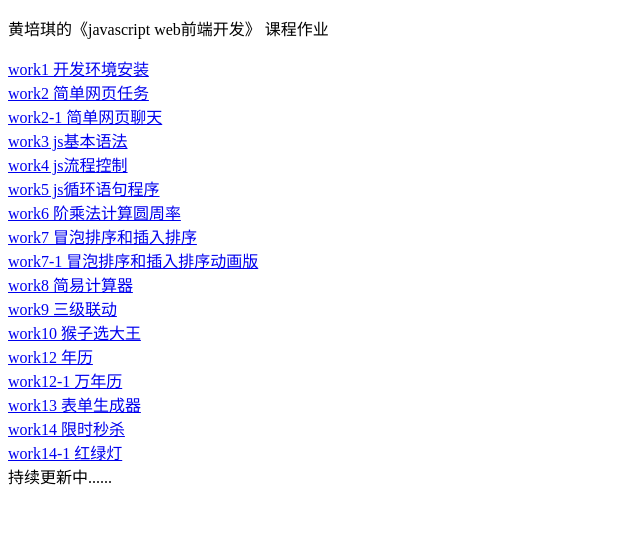
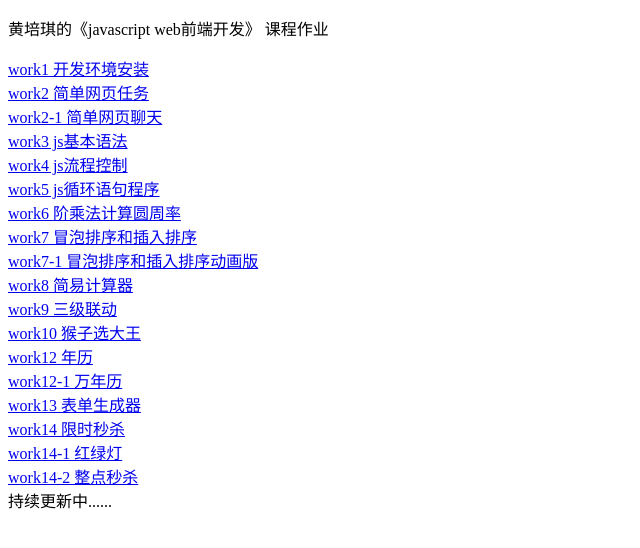
Before and after one commit to SV-N9/jswork, a website: page index.html in a window 1280 px wide. Shown: the whole page, without its empty margins (0-640 px from the left). Drawn offline with Linux system fonts and the light colour scheme.

Commit message:
work14-2

```diff
--- a/index.html
+++ b/index.html
@@ -24,6 +24,7 @@
         <a href="work13/index.html">work13 表单生成器</a></br>
         <a href="work14/index.html">work14 限时秒杀</a></br>
         <a href="work14/index1.html">work14-1 红绿灯</a></br>
+        <a href="work14/index2.html">work14-2 整点秒杀</a></br>
         持续更新中......
     </body>
 </html>
```
